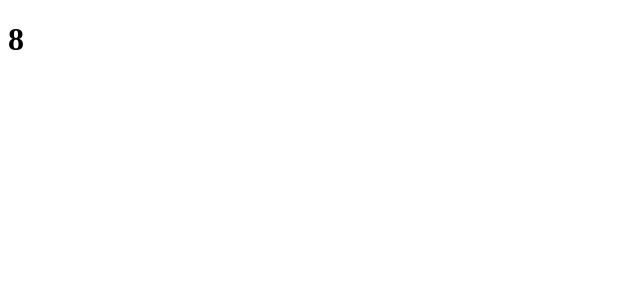
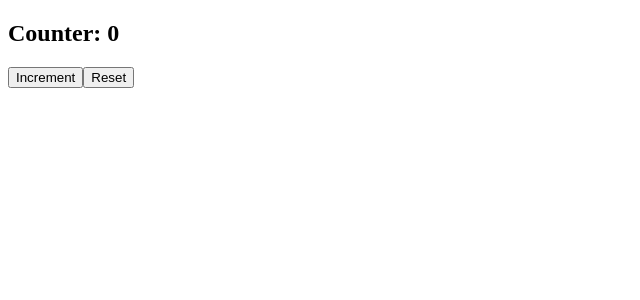
Before and after one commit to jbiasella/react-exercises, a React (Create React App) app in the folder my-app/: page / in a window 1280 px wide. Shown: the top 300 px of the page, without its empty margins (0-640 px from the left). Built offline with nearby package versions, Linux system fonts and the light colour scheme.

Commit message:
Create Hook Counter

```diff
--- a/my-app/src/App.js
+++ b/my-app/src/App.js
@@ -1,20 +1,18 @@
 import React from "react";
-// import {Counter} from "./Counter";
+import { HookCounter} from "./Counter";
 // import {Hello} from "./Hello";
 // import {Welcome} from "./Welcome";
 // import {WelcomeDefault} from "./WelcomeDefault";
-import { Sum } from "./Sum";
+//import { Sum } from "./Sum";
 
 
 export function App(){
 
         return (
             <div>
-                {/* <Hello />
-                <Welcome name="Jhon" age="25"/>
-                <WelcomeDefault />
-                <Counter value={0} incrementInterval={1} incrementAmount={1000}/> */}
-                <Sum  />
+
+                <HookCounter />
+
             </div>
         )
 
--- a/my-app/src/Counter.js
+++ b/my-app/src/Counter.js
@@ -1,32 +1,25 @@
-import React from "react"
+import { useState } from "react"
 
-export default class Counter extends React.Component{
-    state= { count: this.props.value}
+export function HookCounter({ initialValue = 0}){
 
-//  constructor(props){
-//     super(props)
-//     setInterval(() =>{
-//         this.setState({
-//             count: this.state.count + this.props.incrementInterval
-//         })
-//     }, this.props.incrementAmount)
-//  }
+    const [counter, setCounter] = useState(initialValue)
 
-componentDidMount() {
-     setInterval(() =>{
-                this.setState({
-                    count: this.state.count + this.props.incrementInterval
-                })
-            }, this.props.incrementAmount)}
+    function handleCounterIncrement(){
+        setCounter(c => c + 1)
+    }
+
+    function handleCounterReset() {
+        setCounter(initialValue)
+    }
+
+    return(
+        <>
+
+        <h2>Counter: {counter} </h2>
+        <button onClick={handleCounterIncrement}>Increment</button>
+        <button onClick={handleCounterReset}>Reset</button>
+        </>
 
 
- render(){
-    return <CounterDisplay DisplayCount={this.state.count}/>
- }
+    )
 }
-
-export class CounterDisplay extends React.Component{
-    render(){
-        return <h1>{this.props.DisplayCount}</h1>
-    }
-}
```
